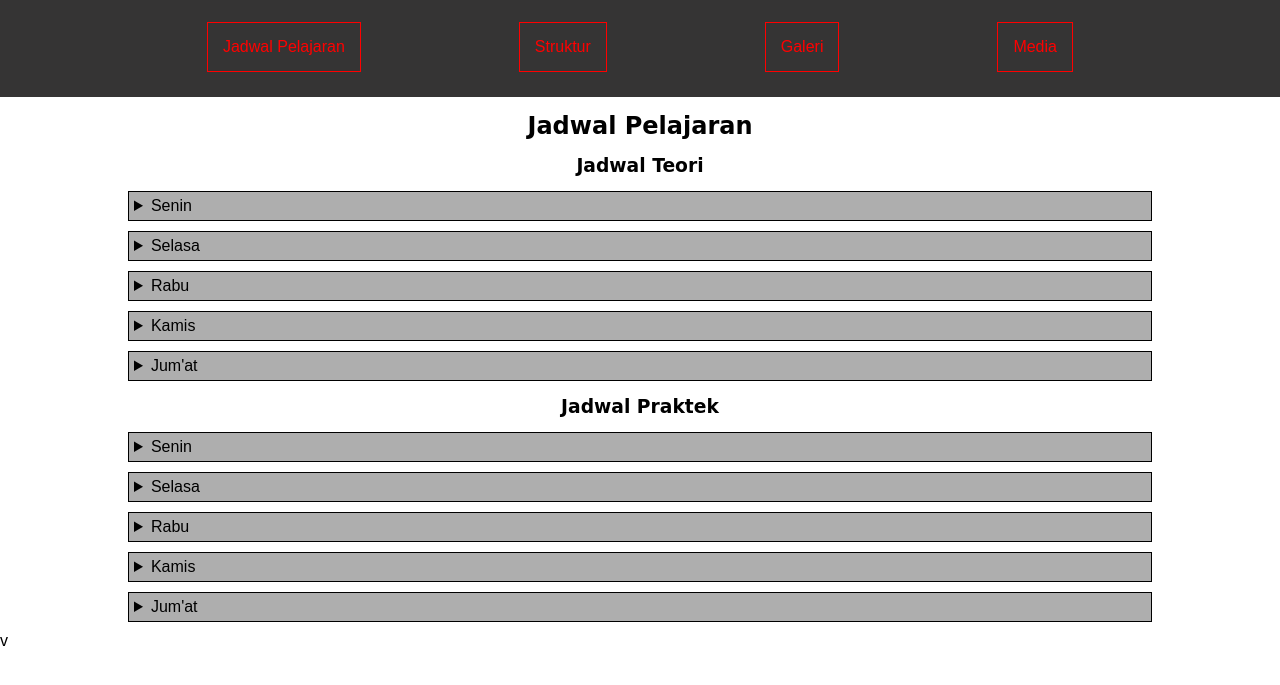
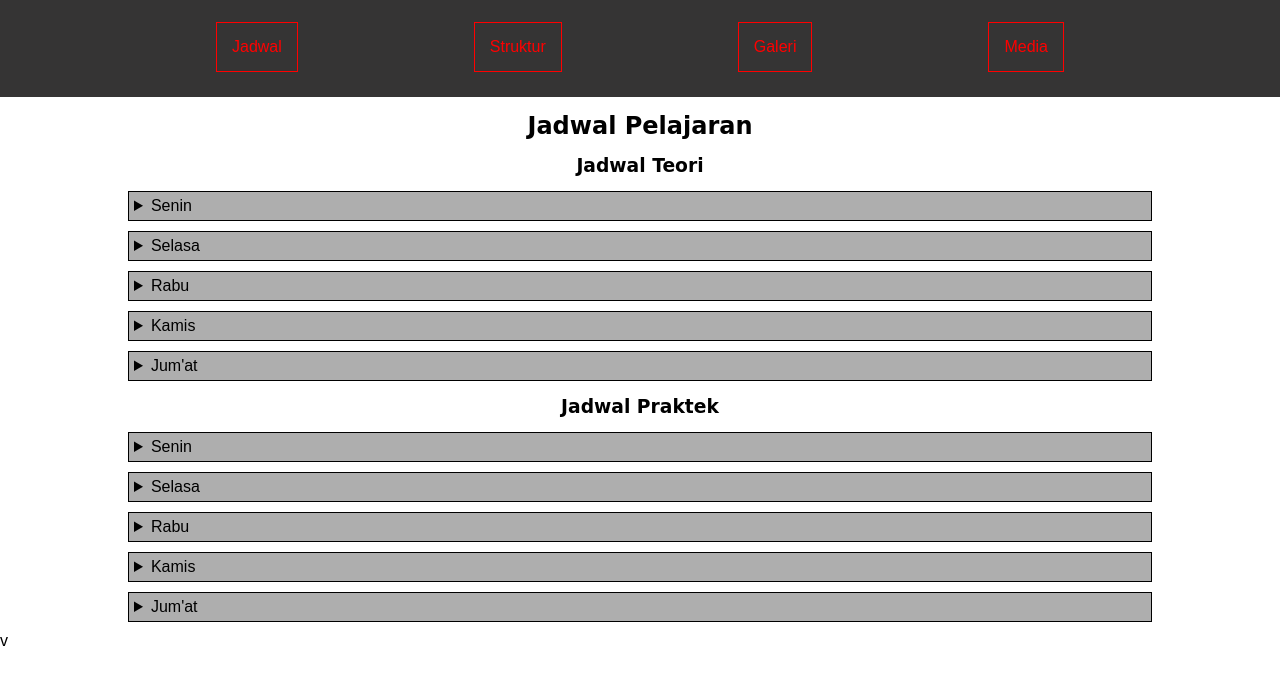
Before and after one commit to Moelmo/TJKT4, a plain HTML site: page index.html in a window 1280 px wide. Shown: the part 111-796 px from the top of the page. Drawn offline with Linux system fonts and the light colour scheme.

Commit message:
Update index.html

```diff
--- a/index.html
+++ b/index.html
@@ -15,7 +15,7 @@
         <p>Selamat datang di website kelas 10 TJKT 4. Web ini berisi informasi tentang kelas, jadwal, foto kenangan, dan masih banyak lagi.</p>
         </div>
         <nav class="page">
-            <a href="#">Jadwal Pelajaran</a>
+            <a href="#">Jadwal</a>
             <a href="#">Struktur</a>
             <a href="#">Galeri</a>
             <a href="#Jadwal">Media</a>
```
